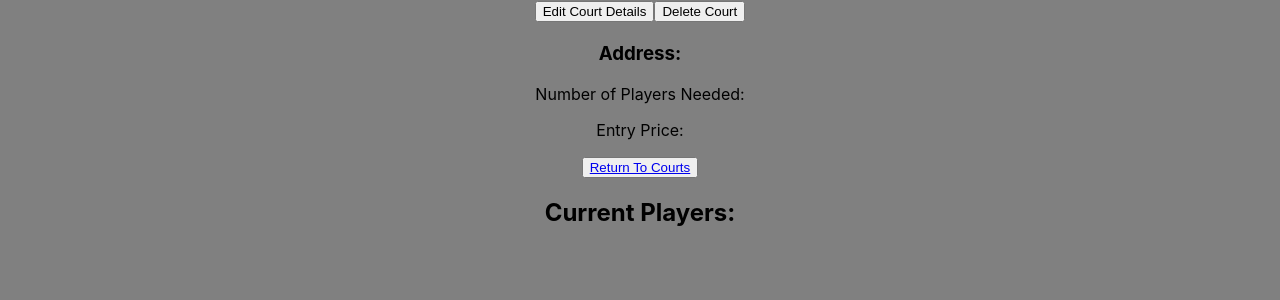
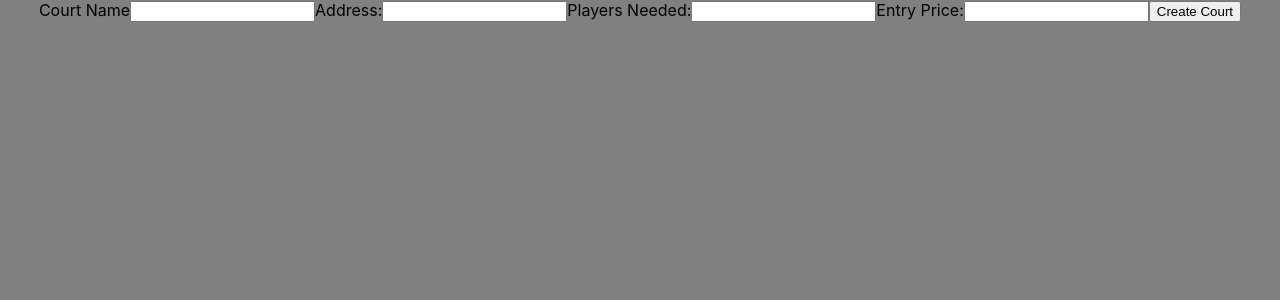
Before and after one commit to JordanAclarke/I-GOT-NEXT-Basketball-Application, a React (Create React App) app in the folder client/: page /courts/create in a window 1280 px wide. Shown: the top 300 px of the page. Built offline with nearby package versions, Linux system fonts and the light colour scheme; no server answers; the HTML template or start-up script is replaced by a standard one.

Commit message:
seperate components working

```diff
--- a/client/src/App.js
+++ b/client/src/App.js
@@ -1,7 +1,10 @@
 import React from 'react';
 import { BrowserRouter as Router, Switch, Route } from 'react-router-dom'
+import AllCourtsPage from './components/Court/AllCourtsPage'
 import Courts from './components/Courts'
-import SingleCourt from './components/SingleCourt'
+import SingleCourtPage from './components/Court/SingleCourtPage'
+import CreateCourtForm from './components/Court/CreateCourtForm'
+import EditCourtForm from './components/Court/EditCourtForm'
 import Home from './components/Home'
 import './App.css';
 import Players from './components/Players'
@@ -13,10 +16,14 @@ function App() {
       <Router>
         <Switch>
           <Route exact path="/" component={Home}/>
-          <Route exact path="/courts" component={Courts}/>
-          <Route exact path='/courts/:courtId' component={SingleCourt}/>
-          <Route exact path='/players' component={Players} />
-          <Route path='/players/:playerId' component={SinglePlayer} />
+          <Route exact path="/courts" component={AllCourtsPage}/>
+          <Route exact path="/courts/create" component={CreateCourtForm}/>
+          <Route exact path='/courts/:courtId' component={SingleCourtPage}/>
+          <Route exact path="/courts/:courtId/edit" component={EditCourtForm}/>
+
+          {/* <Route exact path='/player/:courtId/create' component={CreateCourtForm} />
+          <Route exact path='/player/edit/:playerId' component={EditCourtForm} />
+          <Route path='/player/:playerId' component={SinglePlayerPage} /> */} */}
         </Switch>
       </Router>
     </div>
--- /dev/null
+++ b/client/src/components/Court/AllCourtsPage.js
@@ -0,0 +1,51 @@
+import React, { Component } from 'react'
+import {Link} from 'react-router-dom'
+import axios from 'axios'
+import CreateCourtForm from './CreateCourtForm'
+export default class AllCourtsPage extends Component {
+
+    state = {
+        courts: [],
+        newCourt : {
+            gymName: '',
+            address: '',
+            numberOfPlayers: '',
+            entryPrice: ''
+        }
+    }
+    componentDidMount() {
+        this.getAllCourts()
+    }
+    getAllCourts = () => {
+        axios.get('/api/courts')
+            .then((res) => {
+                this.setState({courts: res.data})
+            })
+    }
+
+    render() {
+
+        let courtsList = this.state.courts.map((court) => {
+            return (
+                <div>
+                <Link
+                key={court._id}
+                to={`/courts/${court._id}`}
+                >
+                {court.gymName}
+                </Link>
+
+
+                </div>
+
+            )
+        })
+        return (
+            <div>
+                <h1>Open Courts:</h1>
+                <Link to={`/courts/create`}>Create A Court</Link>
+                {courtsList}
+            </div>
+        )
+    }
+}
--- /dev/null
+++ b/client/src/components/Court/CreateCourtForm.js
@@ -0,0 +1,85 @@
+import React, { Component } from 'react'
+import axios from 'axios'
+import {Redirect} from 'react-router-dom'
+import AllCourtsPage from './AllCourtsPage'
+export default class CreateCourtForm extends Component {
+state = {
+    newCourt: {},
+    reDirectToHome: false,
+}
+componentDidMount() {
+    this.getAllCourts()
+}
+getAllCourts = () => {
+    axios.get('/api/courts')
+        .then((res) => {
+            this.setState({courts: res.data})
+        })
+}
+
+handleNewCourt = (event) => {
+    event.preventDefault()
+    const copiedCourt = {...this.state.newCourt}
+        copiedCourt[event.target.name] = event.target.value
+
+        this.setState({newCourt: copiedCourt})
+}
+
+addNewCourt = (event) => {
+    event.preventDefault()
+    axios.post(`/api/courts`, this.state.newCourt)
+        .then(() => {
+            this.setState({reDirectToHome: true})
+           this.getAllCourts()
+        })
+}
+
+    render() {
+        if(this.state.reDirectToHome) {
+            return <Redirect to='/courts' />
+        }
+        return (
+            <div>
+                <form onSubmit={this.addNewCourt}>
+                <label htmlFor='court-gym-name'>Court Name</label>
+                <input
+                type='text'
+                id='court-gym-name'
+                name='gymName'
+                onChange={this.handleNewCourt}
+                value={this.state.newCourt.gymName}
+                />
+
+                <label htmlFor='court-address'>Address:</label>
+                <input
+                type='text'
+                id='court-address'
+                name='address'
+                onChange={this.handleNewCourt}
+                value={this.state.newCourt.address}
+                />
+
+                <label htmlFor='court-number-of-players'>Players Needed:</label>
+                <input
+                type='text'
+                id='court-number-of-players'
+                name='numberOfPlayers'
+                onChange={this.handleNewCourt}
+                value={this.state.newCourt.numberOfPlayers}
+                />
+
+                <label htmlFor='entry-price'>Entry Price:</label>
+                <input
+                type='text'
+                id='court-entry-price'
+                name='entryPrice'
+                onChange={this.handleNewCourt}
+                value={this.state.newCourt.entryPrice}
+                />
+
+                <input type='submit' value='Create Court' />
+            </form>
+            </div>
+        )
+    }
+}
--- /dev/null
+++ b/client/src/components/Court/EditCourtForm.js
@@ -0,0 +1,80 @@
+import React, { Component } from 'react'
+import axios from 'axios'
+import {Redirect} from 'react-router-dom'
+export default class EditCourtForm extends Component {
+state = {
+    court: {},
+    reDirectToHome: false,
+}
+    componentDidMount() {
+        axios.get(`/api/courts/${this.props.match.params.courtId}`)
+            .then((res) => {
+                this.setState({court: res.data})
+            })
+    }
+    handleEditInputChange =(event) => {
+        const copiedCourt = {...this.state.court}
+        copiedCourt[event.target.name] = event.target.value
+        this.setState({court: copiedCourt})
+    }
+
+    handleSubmit = (event) => {
+        event.preventDefault()
+        axios.put(`/api/courts/${this.state.court._id}`, this.state.court)
+        .then((res) => {
+            this.setState({
+                court: res.data,
+            })
+            this.setState({reDirectToHome: true})
+        })
+    }
+    render() {
+        if(this.state.reDirectToHome) {
+            return <Redirect to='/courts' />
+        }
+        return (
+            <div>
+                <h1>Hello:</h1>
+                <form onSubmit={this.handleSubmit}>
+                <label htmlFor='court-gym-name'>Court Name</label>
+                <input
+                type='text'
+                id='court-gym-name'
+                name='gymName'
+                onChange={this. handleEditInputChange}
+                value={this.state.court.gymName}
+                />
+
+                <label htmlFor='court-address'>Address:</label>
+                <input
+                type='text'
+                id='court-address'
+                name='address'
+                onChange={this. handleEditInputChange}
+                value={this.state.court.address}
+                />
+
+                <label htmlFor='court-number-of-players'>Players Needed:</label>
+                <input
+                type='text'
+                id='court-number-of-players'
+                name='numberOfPlayers'
+                onChange={this. handleEditInputChange}
+                value={this.state.court.numberOfPlayers}
+                />
+
+                <label htmlFor='entry-price'>Entry Price:</label>
+                <input
+                type='text'
+                id='court-entry-price'
+                name='entryPrice'
+                onChange={this. handleEditInputChange}
+                value={this.state.court.entryPrice}
+                />
+
+                <input type='submit' value='Update Court Details' />
+            </form>
+            </div>
+        )
+    }
+}
--- /dev/null
+++ b/client/src/components/Court/SingleCourtPage.js
@@ -0,0 +1,49 @@
+import React, { Component } from 'react'
+import axios from 'axios'
+import {Redirect, Link} from 'react-router-dom'
+import EditCourtForm from './EditCourtForm'
+export default class SingleCourtPage extends Component {
+
+    state = {
+        court: {},
+        reDirectToHome: false
+    }
+
+    componentDidMount() {
+        axios.get(`/api/courts/${this.props.match.params.courtId}`)
+            .then((res) => {
+                this.setState({court: res.data})
+            })
+    }
+
+
+    handleDeleteCourt = () => {
+        axios.delete(`/api/courts/${this.state.court._id}`)
+            .then(() => {
+                this.setState({reDirectToHome: true})
+            })
+    }
+
+    render() {
+        if(this.state.reDirectToHome) {
+            return <Redirect to='/courts' />
+        }
+        return (
+            <div>
+
+                <h1>Single Court:</h1>
+                <Link to={`/courts/${this.state.court._id}/edit`}>Edit Court Details </Link>
+                <button onClick={this.handleDeleteCourt}>Delete Court</button>
+                <h2> {this.state.court.gymName}</h2>
+                <h3> Address: {this.state.court.address}</h3>
+                <p>Number of Players Needed: {this.state.court.numberOfPlayers}</p>
+                <p>Entry Price: {this.state.court.entryPrice}</p>
+                <button><a href='/courts'>Return To Courts</a></button>
+
+
+
+
+            </div>
+        )
+    }
+}
--- a/client/src/components/Courts.js
+++ b/client/src/components/Courts.js
@@ -4,6 +4,7 @@
 import React, { Component } from 'react'
 import axios from 'axios'
 import { Link } from 'react-router-dom'
+import CreateCourtForm from './Court/CreateCourtForm';
 
 /* Step 2
  * Rename this class to reflect the component being created
--- a/client/src/components/Players.js
+++ b/client/src/components/Players.js
@@ -129,6 +129,7 @@ export default class Players extends Component {
                 value='Add Player'
                 />
                 </form>
+
                 :
                 <div>
 
```
